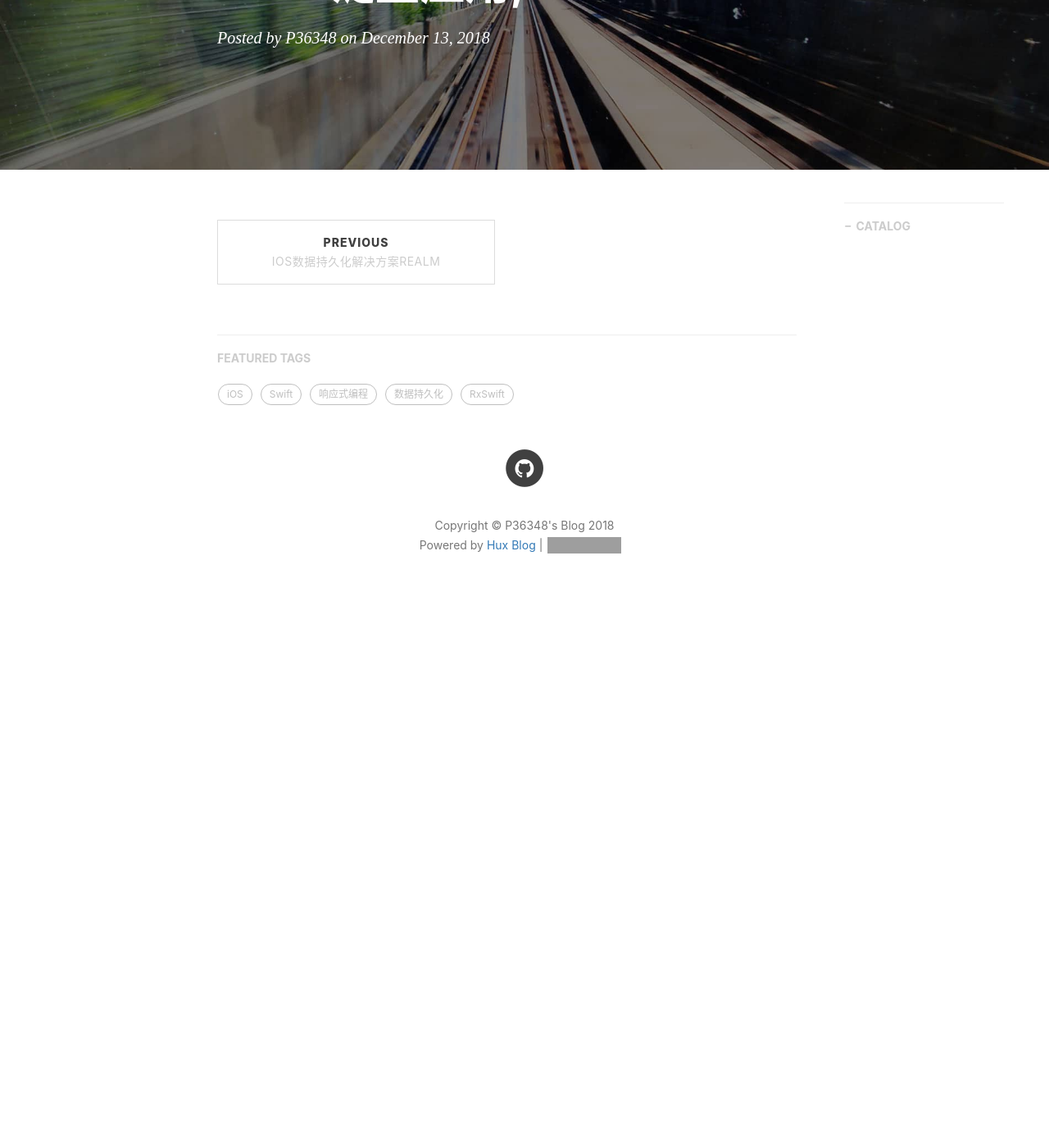
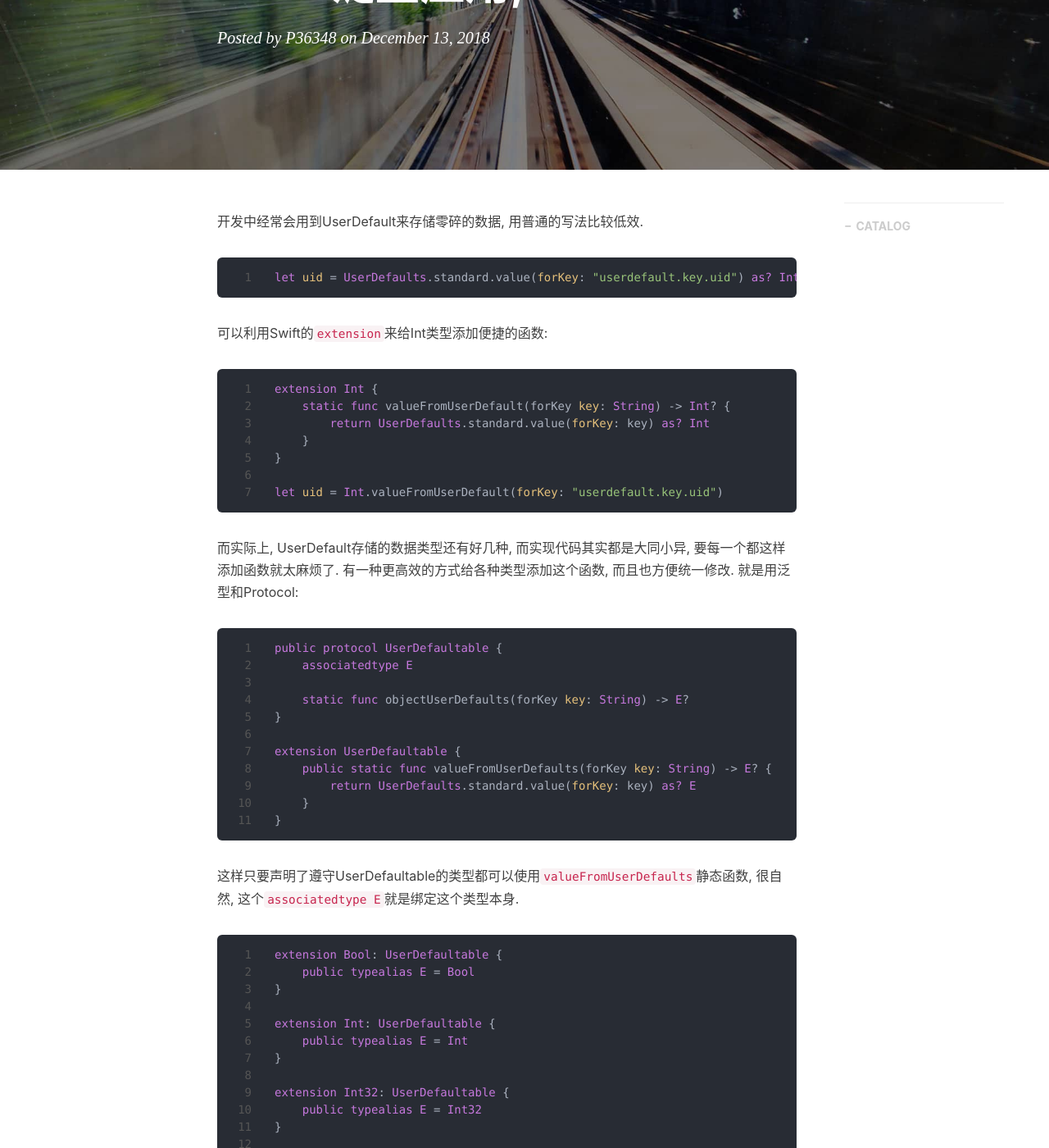
Before and after one commit to p36348/p36348.github.io, a Jekyll site: the page built from _posts/2018-12-13-genericity-userdefault.md, in a window 1280 px wide and 1400 px high, scrolled down 250 px. Shown: the whole window at 82% size. Built offline with Jekyll 4.4.1, drawn with Linux system fonts in a browser that asks for light colours; nearby versions of some CDN libraries; comment, search, counter and statistics services are not loaded; before the commit the page ends 1019 px from its top, so only the background shows below that; some of the changed text lies outside the part shown; grey boxes are pictures that could not be loaded.

Commit message:
no message

````diff
--- a/_posts/2018-12-13-genericity-userdefault.md
+++ b/_posts/2018-12-13-genericity-userdefault.md
@@ -12,3 +12,74 @@ tags:
     - UserDefault
     - 数据持久化
 ---
+
+开发中经常会用到UserDefault来存储零碎的数据, 用普通的写法比较低效.
+
+```swift
+let uid = UserDefaults.standard.value(forKey: "userdefault.key.uid") as? Int
+```
+
+可以利用Swift的`extension`来给Int类型添加便捷的函数:
+
+```swift
+extension Int {
+    static func valueFromUserDefault(forKey key: String) -> Int? {
+        return UserDefaults.standard.value(forKey: key) as? Int
+    }
+}
+
+let uid = Int.valueFromUserDefault(forKey: "userdefault.key.uid")
+```
+
+而实际上, UserDefault存储的数据类型还有好几种, 而实现代码其实都是大同小异, 要每一个都这样添加函数就太麻烦了.
+有一种更高效的方式给各种类型添加这个函数, 而且也方便统一修改. 就是用泛型和Protocol:
+
+```swift
+public protocol UserDefaultable {
+    associatedtype E
+
+    static func objectUserDefaults(forKey key: String) -> E?
+}
+
+extension UserDefaultable {
+    public static func valueFromUserDefaults(forKey key: String) -> E? {
+        return UserDefaults.standard.value(forKey: key) as? E
+    }
+}
+```
+
+这样只要声明了遵守UserDefaultable的类型都可以使用`valueFromUserDefaults`静态函数, 很自然, 这个`associatedtype E`就是绑定这个类型本身.
+
+```swift
+extension Bool: UserDefaultable {
+    public typealias E = Bool
+}
+
+extension Int: UserDefaultable {
+    public typealias E = Int
+}
+
+extension Int32: UserDefaultable {
+    public typealias E = Int32
+}
+
+extension Int64: UserDefaultable {
+    public typealias E = Int64
+}
+
+extension String: UserDefaultable {
+    public typealias E = String
+}
+
+extension Double: UserDefaultable {
+    public typealias E = Double
+}
+
+extension Data: UserDefaultable {
+    public typealias E = Data
+}
+
+extension Array: UserDefaultable {
+    public typealias E = Array
+}
+```
````
